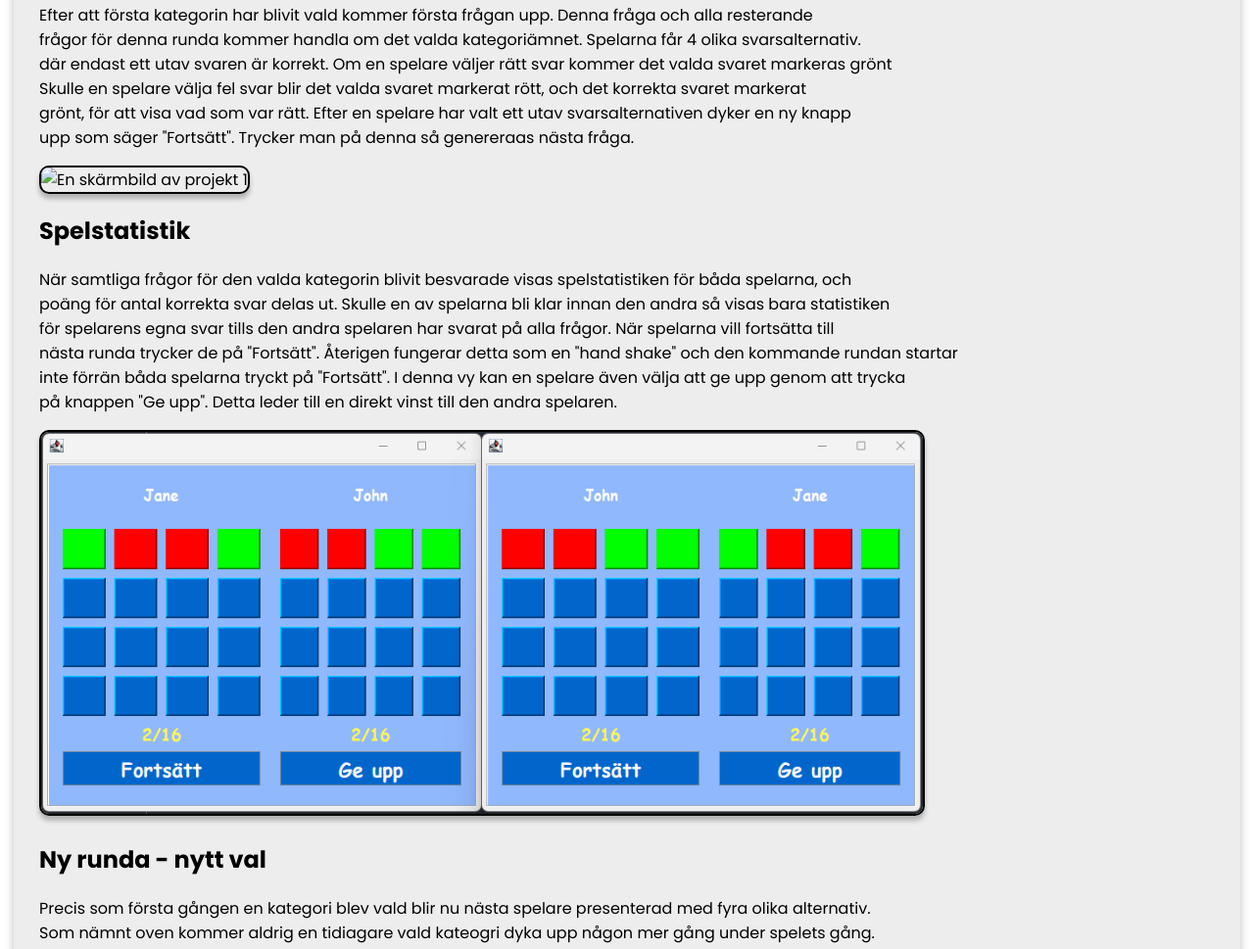
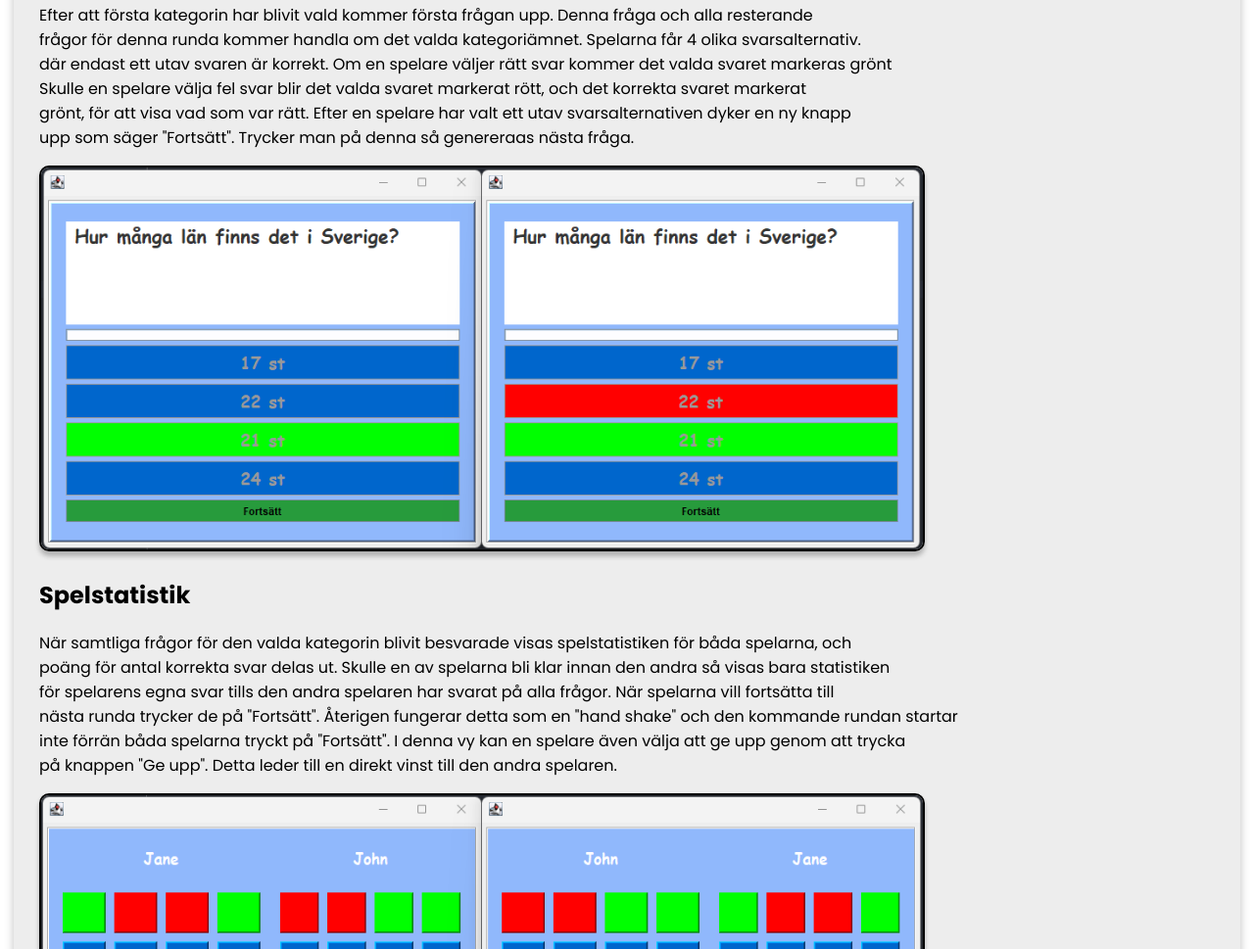
Before and after one commit to JackElvinsson/JackElvinsson.github.io, a plain HTML site: page project1.html in a window 1280 px wide. Shown: the part 2129-3098 px from the top of the page at 98% size. Drawn offline with Linux system fonts and the light colour scheme.

Commit message:
fixedMissingBackslash

```diff
--- a/project1.html
+++ b/project1.html
@@ -60,7 +60,7 @@
                 Skulle en spelare välja fel svar blir det valda svaret markerat rött, och det korrekta svaret markerat<br>
                 grönt, för att visa vad som var rätt. Efter en spelare har valt ett utav svarsalternativen dyker en ny knapp<br>
                 upp som säger "Fortsätt". Trycker man på denna så genereraas nästa fråga.</p>
-            <img class="project-image" src="images&quizDuel_pickAnswer.png" alt="En skärmbild av projekt 1">
+            <img class="project-image" src="images/quizDuel_pickAnswer.png" alt="En skärmbild av projekt 1">
 
             <h2>Spelstatistik</h2>
             <p class="description">När samtliga frågor för den valda kategorin blivit besvarade visas spelstatistiken för båda spelarna, och<br>
```
